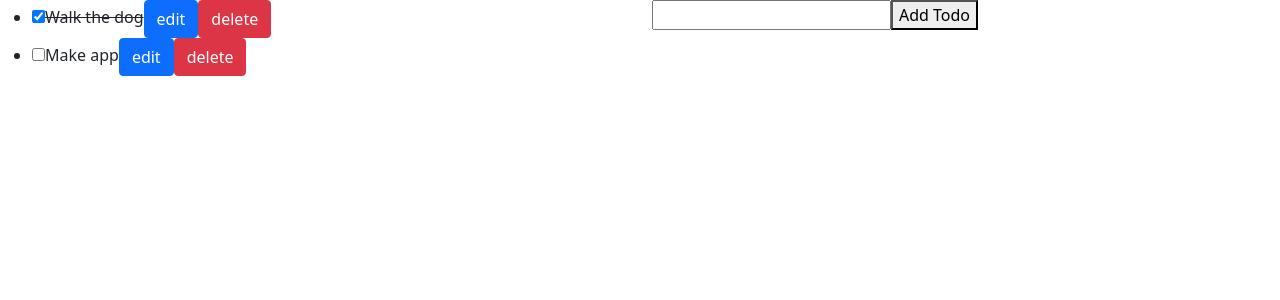
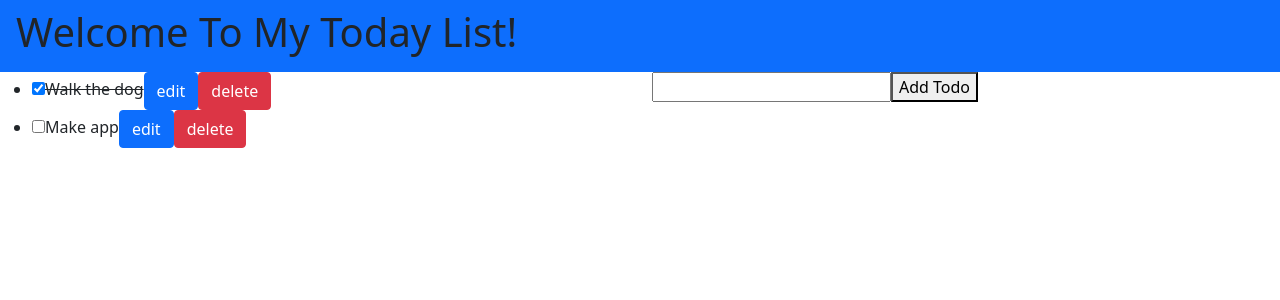
Before and after one commit to nacerillo/stem-todo, a React (Create React App) app: page / in a window 1280 px wide. Shown: the top 300 px of the page. Built offline with nearby package versions, Linux system fonts and the light colour scheme.

Commit message:
adding title/nav bar

```diff
--- a/src/App.tsx
+++ b/src/App.tsx
@@ -3,7 +3,7 @@ import { initialTodos } from "./initialTodos";
 import { TodoList } from "./TodoList";
 import { AddTodoForm } from "./AddTodoForm";
 import { Todo, ToggleComplete, AddTodo } from "./types";
-
+import {Navbar} from "./Navbar";
 const App: React.FC = () => {
   const [todos, setTodos] = useState<Array<Todo>>(initialTodos);
 
@@ -23,6 +23,8 @@ const App: React.FC = () => {
   };
 
   return (
+    <React.Fragment>
+    <Navbar/>
     <div className = 'row gx-4'>
       <div className = 'col'>
       <TodoList todos={todos} toggleComplete={toggleComplete} />
@@ -31,6 +33,7 @@ const App: React.FC = () => {
       <AddTodoForm addTodo={addTodo} />
       </div>
     </div>
+    </React.Fragment>
   );
 };
 
--- /dev/null
+++ b/src/Navbar.tsx
@@ -0,0 +1,10 @@
+import React from "react";
+export const Navbar: React.FC = () => {
+  return (
+      <div className = "navbar bg-primary">
+            <h1>
+                Welcome To My Today List!
+            </h1>
+        </div>
+  );
+};
```
